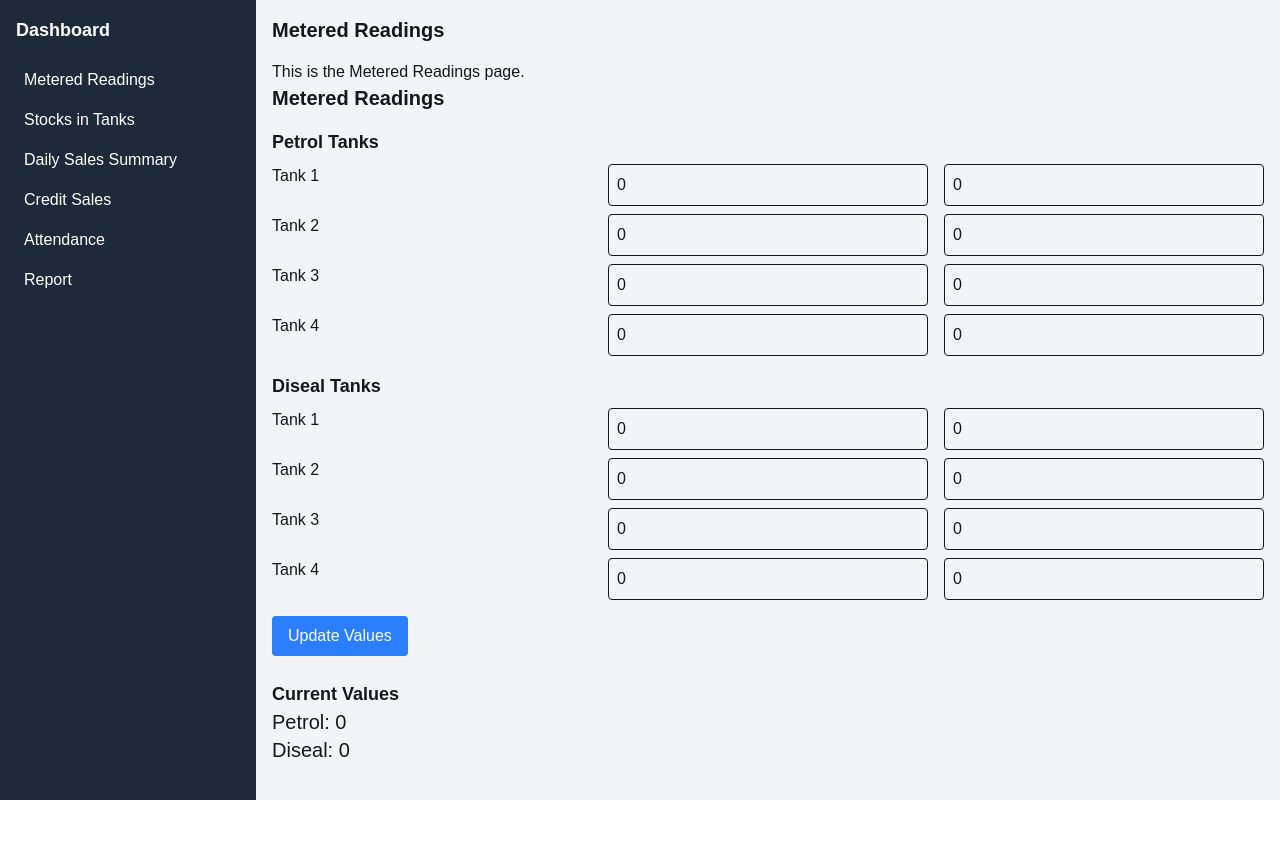
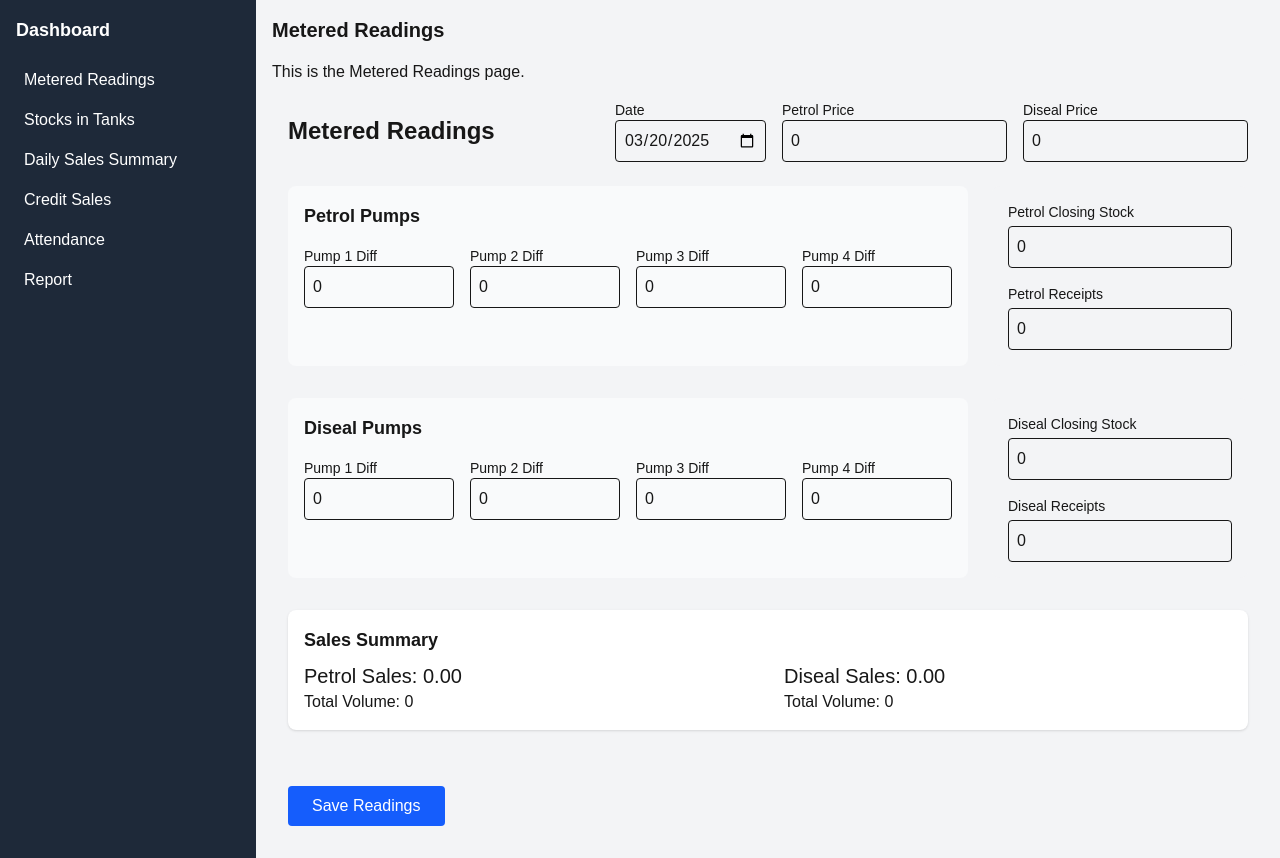
Before and after one commit to Anthony-Phiri-533-MW/fuel-management-web, a Next.js app: page /dashboard in a window 1280 px wide. Before the commit the page ends 800 px from the top, so only its background shows below. Built offline with nearby package versions, Linux system fonts and the light colour scheme.

Commit message:
CORRECTED UI  Changed UI to fit design changes made  #1

```diff
--- a/app/components/Forms/PumpForm.tsx
+++ b/app/components/Forms/PumpForm.tsx
@@ -3,119 +3,232 @@
 import React, { useState } from 'react';
 import { useMeteredStore } from '@/utils/zStore';
 
-interface TankData {
-  open: number;
-  close: number;
+interface PumpData {
+  meterDifference: number;
 }
 
 interface FormData {
-  petrol: TankData[];
-  diseal: TankData[];
+  petrol: PumpData[];
+  diseal: PumpData[];
+}
+
+interface StockData {
+  petrolClosing: number;
+  disealClosing: number;
+  petrolReceipts: number;
+  disealReceipts: number;
 }
 
 const PumpForm = () => {
   const { petrol, diseal, setPetrol, setDiseal } = useMeteredStore();
-  const [formData, setFormData] = useState<FormData>({
-    petrol: Array(4).fill({ open: 0, close: 0 }), // 4 tanks for petrol
-    diseal: Array(4).fill({ open: 0, close: 0 }), // 4 tanks for diseal
+  const [date, setDate] = useState<string>(new Date().toISOString().split('T')[0]);
+  const [prices, setPrices] = useState({
+    petrol: 0,
+    diseal: 0,
+  });
+  const [stocks, setStocks] = useState<StockData>({
+    petrolClosing: 0,
+    disealClosing: 0,
+    petrolReceipts: 0,
+    disealReceipts: 0
   });
 
-  // Handle input changes for petrol and diseal tanks
-  const handleInputChange = (
+  const [formData, setFormData] = useState<FormData>({
+    petrol: Array(4).fill({ meterDifference: 0 }),
+    diseal: Array(4).fill({ meterDifference: 0 }),
+  });
+
+  const handlePumpChange = (
     e: React.ChangeEvent<HTMLInputElement>,
-    fuelType: keyof FormData, // 'petrol' or 'diseal'
-    tankIndex: number, // Index of the tank (0 to 3)
-    field: keyof TankData // 'open' or 'close'
+    fuelType: keyof FormData,
+    pumpIndex: number
   ) => {
-    const value = parseFloat(e.target.value);
-    setFormData((prev) => ({
+    const value = parseFloat(e.target.value) || 0;
+    setFormData(prev => ({
       ...prev,
-      [fuelType]: prev[fuelType].map((tank, index) =>
-        index === tankIndex ? { ...tank, [field]: value } : tank
+      [fuelType]: prev[fuelType].map((pump, idx) =>
+        idx === pumpIndex ? { ...pump, meterDifference: value } : pump
       ),
     }));
   };
 
-  // Calculate the total for a given fuel type
-  const calculateTotal = (fuelType: keyof FormData) => {
-    return formData[fuelType].reduce((total, tank) => total + (tank.open - tank.close), 0);
+  const handleStockChange = (e: React.ChangeEvent<HTMLInputElement>, field: keyof StockData) => {
+    setStocks(prev => ({
+      ...prev,
+      [field]: parseFloat(e.target.value) || 0
+    }));
   };
 
-  // Handle form submission
+  const handlePriceChange = (e: React.ChangeEvent<HTMLInputElement>, fuelType: keyof typeof prices) => {
+    setPrices(prev => ({
+      ...prev,
+      [fuelType]: parseFloat(e.target.value) || 0
+    }));
+  };
+
+  const calculateSales = (fuelType: keyof FormData) => {
+    return formData[fuelType].reduce((total, pump) => {
+      return total + (pump.meterDifference * prices[fuelType]);
+    }, 0);
+  };
+
+  const calculateTotalVolume = (fuelType: keyof FormData) => {
+    return formData[fuelType].reduce((total, pump) => {
+      return total + pump.meterDifference;
+    }, 0);
+  };
+
   const handleSubmit = (e: React.FormEvent) => {
     e.preventDefault();
-    const totalPetrol = calculateTotal('petrol');
-    const totalDiseal = calculateTotal('diseal');
+    const totalPetrol = calculateTotalVolume('petrol');
+    const totalDiseal = calculateTotalVolume('diseal');
     setPetrol(totalPetrol);
     setDiseal(totalDiseal);
   };
 
+  const totalPetrolSales = calculateSales('petrol');
+  const totalDisealSales = calculateSales('diseal');
+
   return (
-    <div>
-      <h2 className="text-xl font-bold mb-4">Metered Readings</h2>
-      <form onSubmit={handleSubmit} className="space-y-4">
-        {/* Petrol Tanks */}
-        <div>
-          <h3 className="text-lg font-semibold mb-2">Petrol Tanks</h3>
-          {formData.petrol.map((tank, index) => (
-            <div key={`petrol-tank-${index}`} className="grid grid-cols-3 gap-4 mb-2">
-              <label className="col-span-1">Tank {index + 1}</label>
+    <div className="p-4 max-w-6xl mx-auto">
+      <div className="flex justify-between items-center mb-6">
+        <h2 className="text-2xl font-bold">Metered Readings</h2>
+        <div className="flex gap-4">
+          <div>
+            <label className="block text-sm font-medium">Date</label>
+            <input
+              type="date"
+              value={date}
+              onChange={(e) => setDate(e.target.value)}
+              className="p-2 border rounded"
+            />
+          </div>
+          <div>
+            <label className="block text-sm font-medium">Petrol Price</label>
+            <input
+              type="number"
+              value={prices.petrol}
+              onChange={(e) => handlePriceChange(e, 'petrol')}
+              className="p-2 border rounded"
+            />
+          </div>
+          <div>
+            <label className="block text-sm font-medium">Diseal Price</label>
+            <input
+              type="number"
+              value={prices.diseal}
+              onChange={(e) => handlePriceChange(e, 'diseal')}
+              className="p-2 border rounded"
+            />
+          </div>
+        </div>
+      </div>
+
+      <form onSubmit={handleSubmit} className="space-y-8">
+        {/* Petrol Section */}
+        <div className="flex gap-6">
+          <div className="flex-1 bg-gray-50 p-4 rounded-lg">
+            <h3 className="text-lg font-semibold mb-4">Petrol Pumps</h3>
+            <div className="grid grid-cols-4 gap-4 mb-4">
+              {formData.petrol.map((pump, index) => (
+                <div key={`petrol-pump-${index}`}>
+                  <label className="block text-sm font-medium">Pump {index + 1} Diff</label>
+                  <input
+                    type="number"
+                    value={pump.meterDifference}
+                    onChange={(e) => handlePumpChange(e, 'petrol', index)}
+                    className="w-full p-2 border rounded"
+                  />
+                </div>
+              ))}
+            </div>
+          </div>
+
+          <div className="w-64 bg-gray-100 p-4 rounded-lg">
+            <div className="mb-4">
+              <label className="block text-sm font-medium">Petrol Closing Stock</label>
               <input
                 type="number"
-                placeholder="Open"
-                value={tank.open}
-                onChange={(e) => handleInputChange(e, 'petrol', index, 'open')}
-                className="col-span-1 p-2 border rounded"
+                value={stocks.petrolClosing}
+                onChange={(e) => handleStockChange(e, 'petrolClosing')}
+                className="w-full p-2 border rounded mt-1"
               />
+            </div>
+            <div>
+              <label className="block text-sm font-medium">Petrol Receipts</label>
               <input
                 type="number"
-                placeholder="Close"
-                value={tank.close}
-                onChange={(e) => handleInputChange(e, 'petrol', index, 'close')}
-                className="col-span-1 p-2 border rounded"
+                value={stocks.petrolReceipts}
+                onChange={(e) => handleStockChange(e, 'petrolReceipts')}
+                className="w-full p-2 border rounded mt-1"
               />
             </div>
-          ))}
+          </div>
         </div>
 
-        {/* Diseal Tanks */}
-        <div>
-          <h3 className="text-lg font-semibold mb-2">Diseal Tanks</h3>
-          {formData.diseal.map((tank, index) => (
-            <div key={`diseal-tank-${index}`} className="grid grid-cols-3 gap-4 mb-2">
-              <label className="col-span-1">Tank {index + 1}</label>
+        {/* Diseal Section */}
+        <div className="flex gap-6">
+          <div className="flex-1 bg-gray-50 p-4 rounded-lg">
+            <h3 className="text-lg font-semibold mb-4">Diseal Pumps</h3>
+            <div className="grid grid-cols-4 gap-4 mb-4">
+              {formData.diseal.map((pump, index) => (
+                <div key={`diseal-pump-${index}`}>
+                  <label className="block text-sm font-medium">Pump {index + 1} Diff</label>
+                  <input
+                    type="number"
+                    value={pump.meterDifference}
+                    onChange={(e) => handlePumpChange(e, 'diseal', index)}
+                    className="w-full p-2 border rounded"
+                  />
+                </div>
+              ))}
+            </div>
+          </div>
+
+          <div className="w-64 bg-gray-100 p-4 rounded-lg">
+            <div className="mb-4">
+              <label className="block text-sm font-medium">Diseal Closing Stock</label>
               <input
                 type="number"
-                placeholder="Open"
-                value={tank.open}
-                onChange={(e) => handleInputChange(e, 'diseal', index, 'open')}
-                className="col-span-1 p-2 border rounded"
+                value={stocks.disealClosing}
+                onChange={(e) => handleStockChange(e, 'disealClosing')}
+                className="w-full p-2 border rounded mt-1"
               />
+            </div>
+            <div>
+              <label className="block text-sm font-medium">Diseal Receipts</label>
               <input
                 type="number"
-                placeholder="Close"
-                value={tank.close}
-                onChange={(e) => handleInputChange(e, 'diseal', index, 'close')}
-                className="col-span-1 p-2 border rounded"
+                value={stocks.disealReceipts}
+                onChange={(e) => handleStockChange(e, 'disealReceipts')}
+                className="w-full p-2 border rounded mt-1"
               />
             </div>
-          ))}
+          </div>
+        </div>
+
+        {/* Sales Summary */}
+        <div className="bg-white p-4 rounded-lg shadow">
+          <h3 className="text-lg font-semibold mb-2">Sales Summary</h3>
+          <div className="grid grid-cols-2 gap-8">
+            <div>
+              <p className="text-xl">Petrol Sales: {totalPetrolSales.toFixed(2)}</p>
+              <p>Total Volume: {calculateTotalVolume('petrol')}</p>
+            </div>
+            <div>
+              <p className="text-xl">Diseal Sales: {totalDisealSales.toFixed(2)}</p>
+              <p>Total Volume: {calculateTotalVolume('diseal')}</p>
+            </div>
+          </div>
         </div>
 
         <button
           type="submit"
-          className="bg-blue-500 text-white px-4 py-2 rounded hover:bg-blue-600"
+          className="mt-6 bg-blue-600 text-white px-6 py-2 rounded hover:bg-blue-700"
         >
-          Update Values
+          Save Readings
         </button>
       </form>
-
-      {/* Display Totals */}
-      <div className="mt-6">
-        <h3 className="text-lg font-semibold">Current Values</h3>
-        <p className="text-xl">Petrol: {petrol}</p>
-        <p className="text-xl">Diseal: {diseal}</p>
-      </div>
     </div>
   );
 };
```
